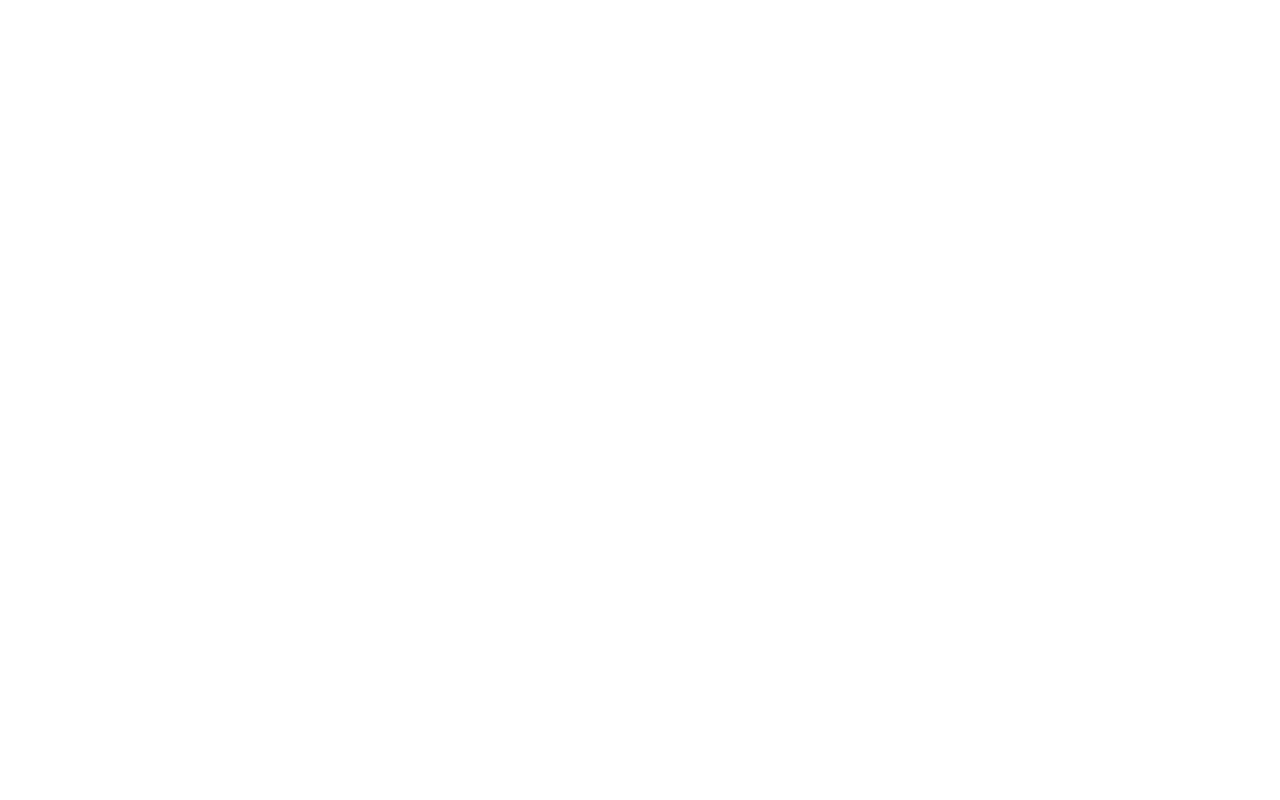
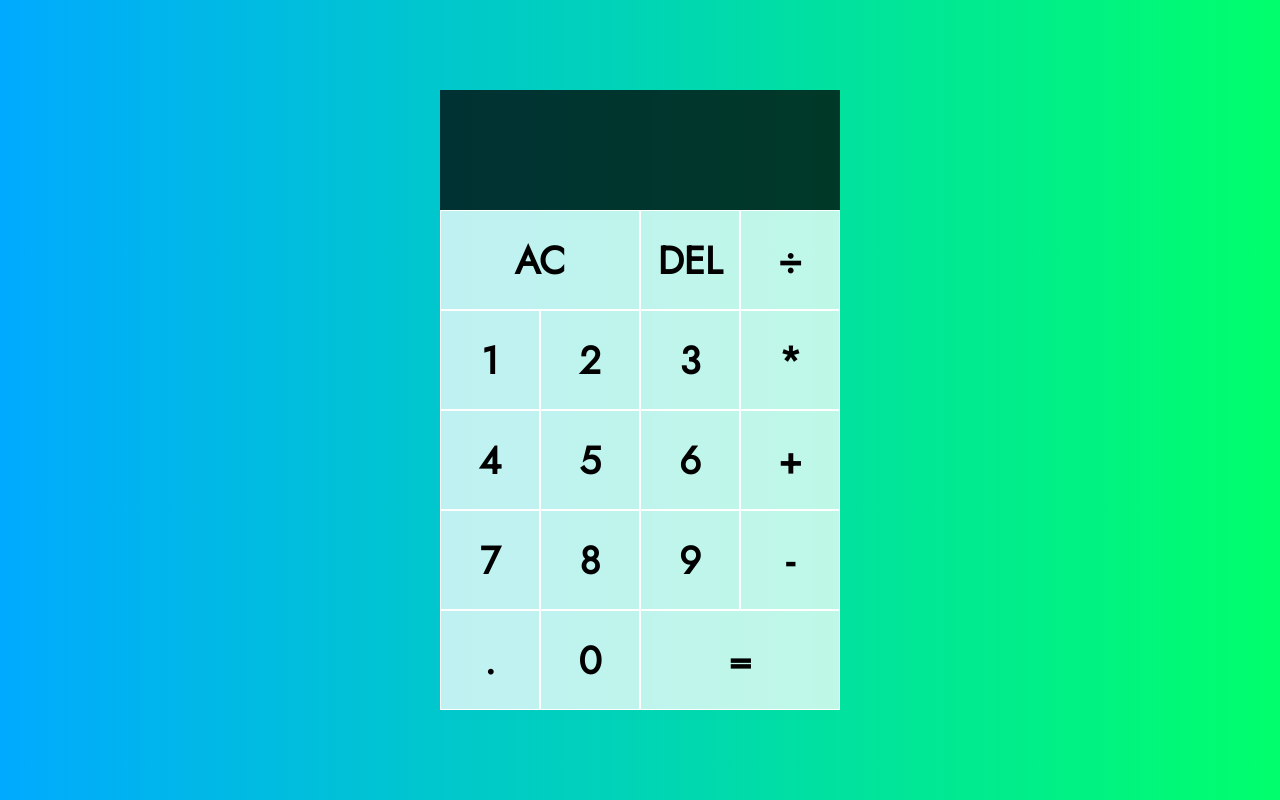
Before and after one commit to Fabianyzb/calculator, a plain HTML site: page index.html in a window 1280 px wide. Drawn offline with Linux system fonts and the light colour scheme.

Commit message:
cuerpo listo

```diff
--- a/index.html
+++ b/index.html
@@ -1,11 +1,45 @@
 <!DOCTYPE html>
 <html lang="en">
+
 <head>
-    <meta charset="UTF-8">
-    <meta name="viewport" content="width=device-width, initial-scale=1.0">
-    <title>Document</title>
+  <meta charset="UTF-8">
+  <meta name="viewport" content="width=device-width, initial-scale=1.0">
+  <title>Calculator</title>
+  <link rel="stylesheet" href="/style.css">
+  <link rel="shortcut icon" href="/img/calculatorimg.png" />
 </head>
+
 <body>
+  <div class="calculator-grid">
+    <div class="output">
+      <div class="previous-operand"></div>
+      <div class="current-operant"></div>
+    </div>
+    <button class="span-two">AC</button>
+    <button>DEL</button>
+    <button>÷</button>
+    <button>1</button>
+    <button>2</button>
+    <button>3</button>
+    <button>*</button>
+    <button>4</button>
+    <button>5</button>
+    <button>6</button>
+    <button>+</button>
+    <button>7</button>
+    <button>8</button>
+    <button>9</button>
+    <button> - </button>
+    <button> . </button>
+    <button>0</button>
+    <button class="span-two"> = </button>
 
+  </div>
+
+
+
+
+  <script src="/script.js" defer></script>
 </body>
+
 </html>
--- a/style.css
+++ b/style.css
@@ -0,0 +1,47 @@
+/*Import Google fonts*/
+@import url('https://fonts.googleapis.com/css2?family=Jost&display=swap');
+
+*, *::before, *::after{
+  box-sizing: border-box;
+  font-family: 'Jost', sans-serif;
+  font-weight: bolder;
+  font-size:larger;
+}
+
+body{
+  padding: 0;
+  margin: 0;
+  background: linear-gradient( to right, #00aaff, #00ff6c)
+}
+
+.calculator-grid{
+  display: grid;
+  justify-content: center;
+  align-content: center;
+  min-height: 100vh;
+  grid-template-columns: repeat(4, 100px);
+  grid-template-rows: minmax(120px, auto) repeat(5, 100px);
+}
+
+.calculator-grid > button{
+  cursor: pointer;
+  font-size: 2rem;
+  border: 1px solid white;
+  outline: none;
+  background-color: rgba(255, 255, 255, .75);
+}
+
+.calculator-grid > button:hover {
+  background-color: rgba(255, 255, 255, .9);
+}
+
+.span-two {
+  grid-column: span 2;
+}
+
+.output{
+  grid-column: 1 / -1;
+  background-color: rgba(0, 0 , 0, .75);
+  display: flex;
+  align-items: flex-end;
+}
```
Also changed, not shown: img/calculatorimg.png (added).
